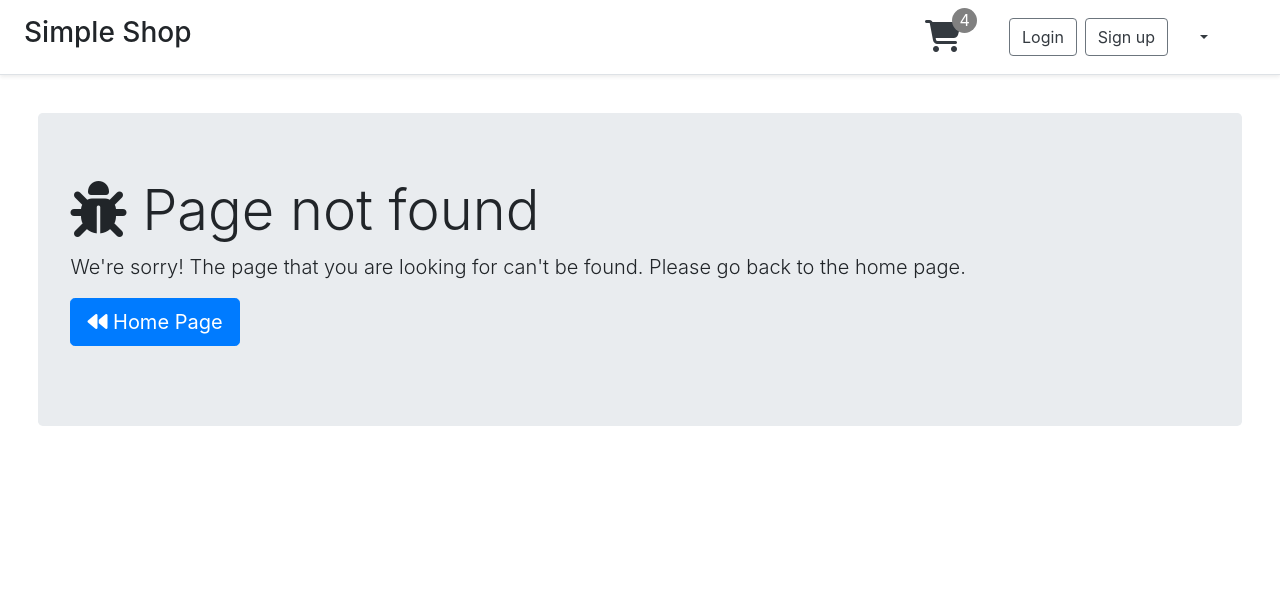
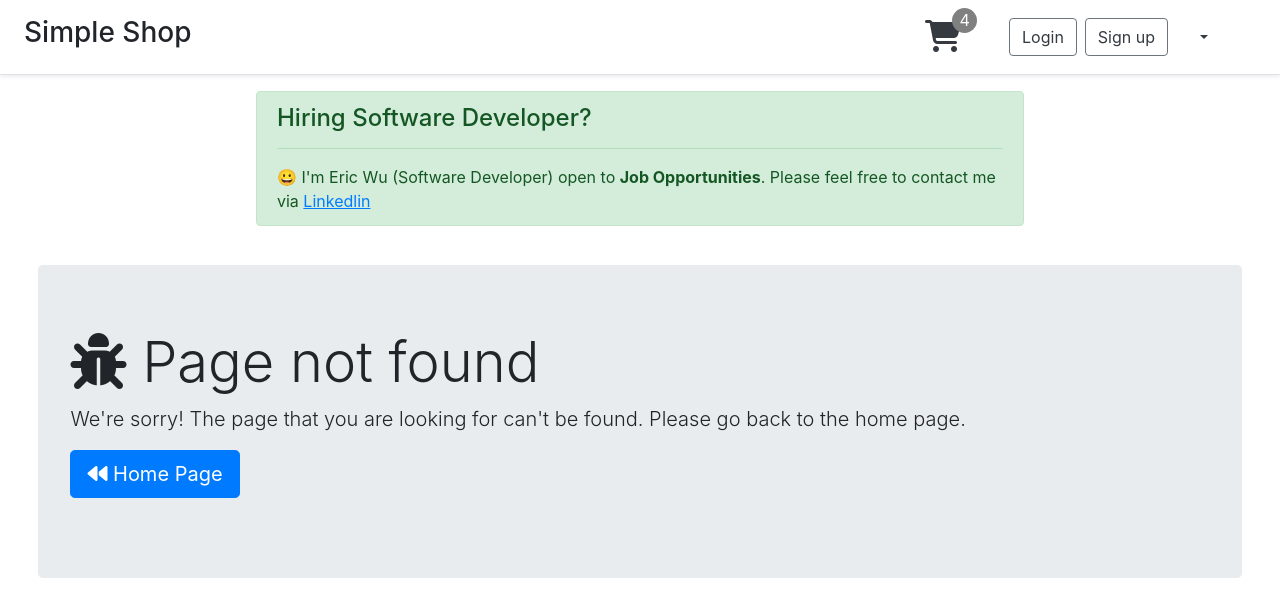
Before and after one commit to Eric-programming/Simple-Shop, an Angular app in the folder client/: page /not-found in a window 1280 px wide. Before the commit this address had no page. Shown: the top 616 px of the page. Built offline with nearby package versions, Linux system fonts and the light colour scheme.

Commit message:
updates the code

```diff
--- a/client/src/app/app.component.html
+++ b/client/src/app/app.component.html
@@ -1,4 +1,15 @@
 <app-navbar></app-navbar>
+<div class="alert alert-success" role="alert">
+  <h4 class="alert-heading">Hiring Software Developer?</h4>
+  <hr />
+  <p class="mb-0">
+    😀 I'm Eric Wu (Software Developer) open to <b> Job Opportunities</b>.
+    Please feel free to contact me via
+    <a href="https://www.linkedin.com/in/eric-wu-b35076193/"
+      ><u>Linkedlin</u></a
+    >
+  </p>
+</div>
 <div class="content">
   <router-outlet></router-outlet>
 </div>
--- a/client/src/app/app.component.scss
+++ b/client/src/app/app.component.scss
@@ -1,3 +1,7 @@
 .content {
   margin: 3%;
 }
+.alert {
+  width: 60%;
+  margin: auto;
+}
--- a/client/src/app/navbar/navbar.component.html
+++ b/client/src/app/navbar/navbar.component.html
@@ -1,11 +1,11 @@
 <div
   class="d-flex flex-column flex-md-row align-items-center justify-content-between p-3 px-md-4 mb-3 bg-white border-bottom shadow-sm"
 >
-  <h3 class="logo">Simple Shop</h3>
+  <h3 class="logo" [routerLink]="['/']">Simple Shop</h3>
   <!-- <nav class="my-2 my-md-0 mr-md-3 text-uppercase" style="font-size: larger;">
     <a
       class="p-2"
-      [routerLink]="['/']"
+
       routerLinkActive="active"
       [routerLinkActiveOptions]="{ exact: true }"
       >Home</a
--- a/client/src/app/shop/product-detail/product-detail.component.html
+++ b/client/src/app/shop/product-detail/product-detail.component.html
@@ -24,13 +24,10 @@
           class="fa fa-plus-circle text-warning mx-2"
           style="cursor: pointer; font-size: 2em;"
         ></i>
-        <button
-          (click)="addItemToBasket()"
-          class="btn btn-outline-primary btn-lg ml-4"
-        >
-          Add to Cart
-        </button>
       </div>
+      <button (click)="addItemToBasket()" class="btn btn-warning btn-lg mt-5">
+        Add to Cart
+      </button>
     </div>
     <div class="row mt-5">
       <div class="col-12 ml-3">
--- a/client/src/app/shop/product-item/product-item.component.html
+++ b/client/src/app/shop/product-item/product-item.component.html
@@ -5,27 +5,28 @@
       alt="{{ product.name }}"
       class="img-fluid bg-info"
     />
-    <div class="d-flex align-items-center justify-content-center hover-overlay">
-      <button
-        (click)="addItemToBasket()"
-        type="button"
-        class="btn btn-warning mr-2"
-      >
-        Add to Cart
-      </button>
-      <button
-        routerLink="/shop/{{ product.id }}"
-        type="button"
-        class="btn btn-primary"
-      >
-        View
-      </button>
-    </div>
   </div>
   <div class="card-body d-flex flex-column">
     <a routerLink="/shop/{{ product.id }}">
-      <h6 class="text-uppercase">{{ product.name }}</h6>
+      <h6 class="text-uppercase">
+        {{ product.name | slice: 0:20 }}
+        <span *ngIf="product.name.length < 20">...</span>
+      </h6>
     </a>
     <span class="mb-2">{{ product.price | currency }}</span>
+    <button (click)="addItemToBasket()" type="button" class="btn btn-warning">
+      Add to Cart
+    </button>
   </div>
+  <!-- <div
+    class="d-flex align-items-center mb-2 justify-content-center hover-overlay"
+  >
+    <button
+      routerLink="/shop/{{ product.id }}"
+      type="button"
+      class="btn btn-primary"
+    >
+      View
+    </button>
+  </div> -->
 </div>
--- a/client/src/app/shop/product-item/product-item.component.scss
+++ b/client/src/app/shop/product-item/product-item.component.scss
@@ -0,0 +1,3 @@
+.btn {
+  border-radius: 0%;
+}
```
